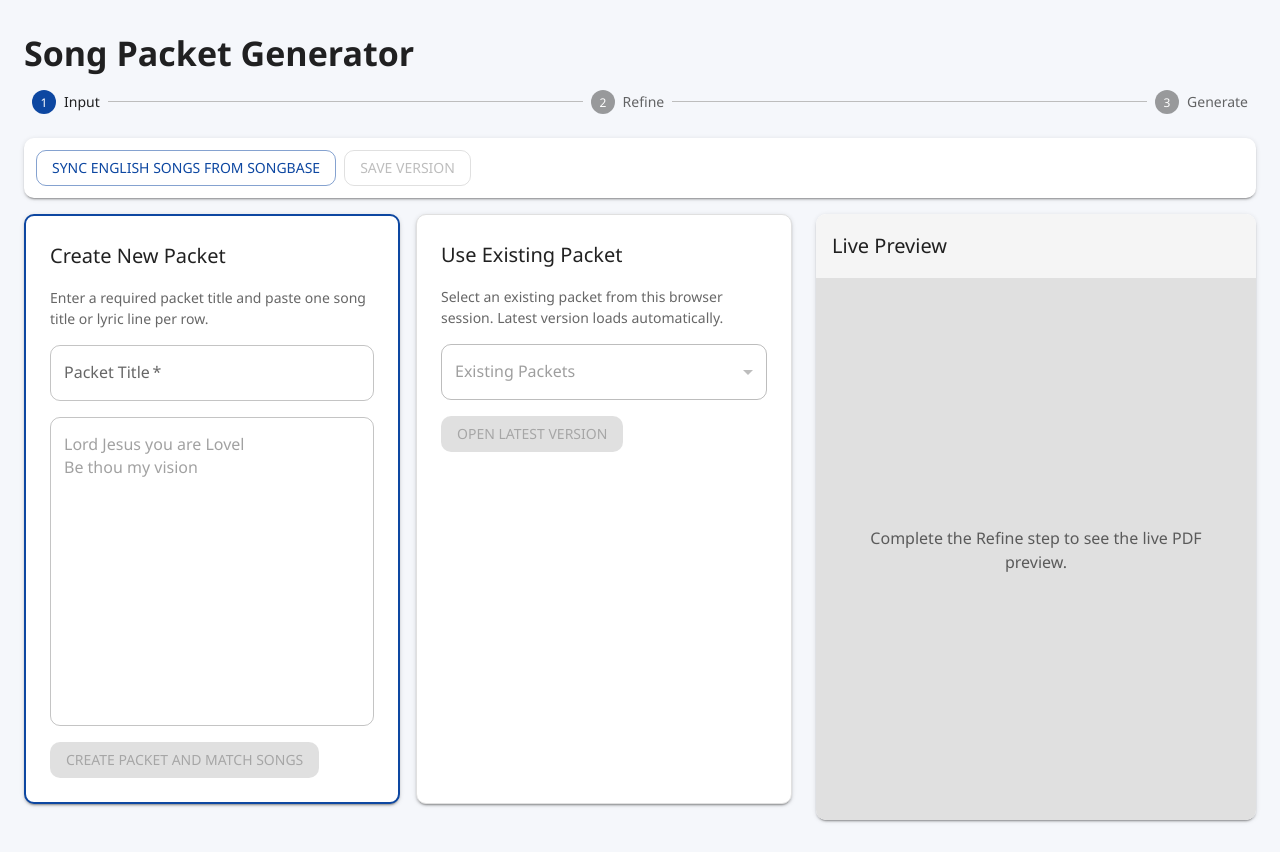
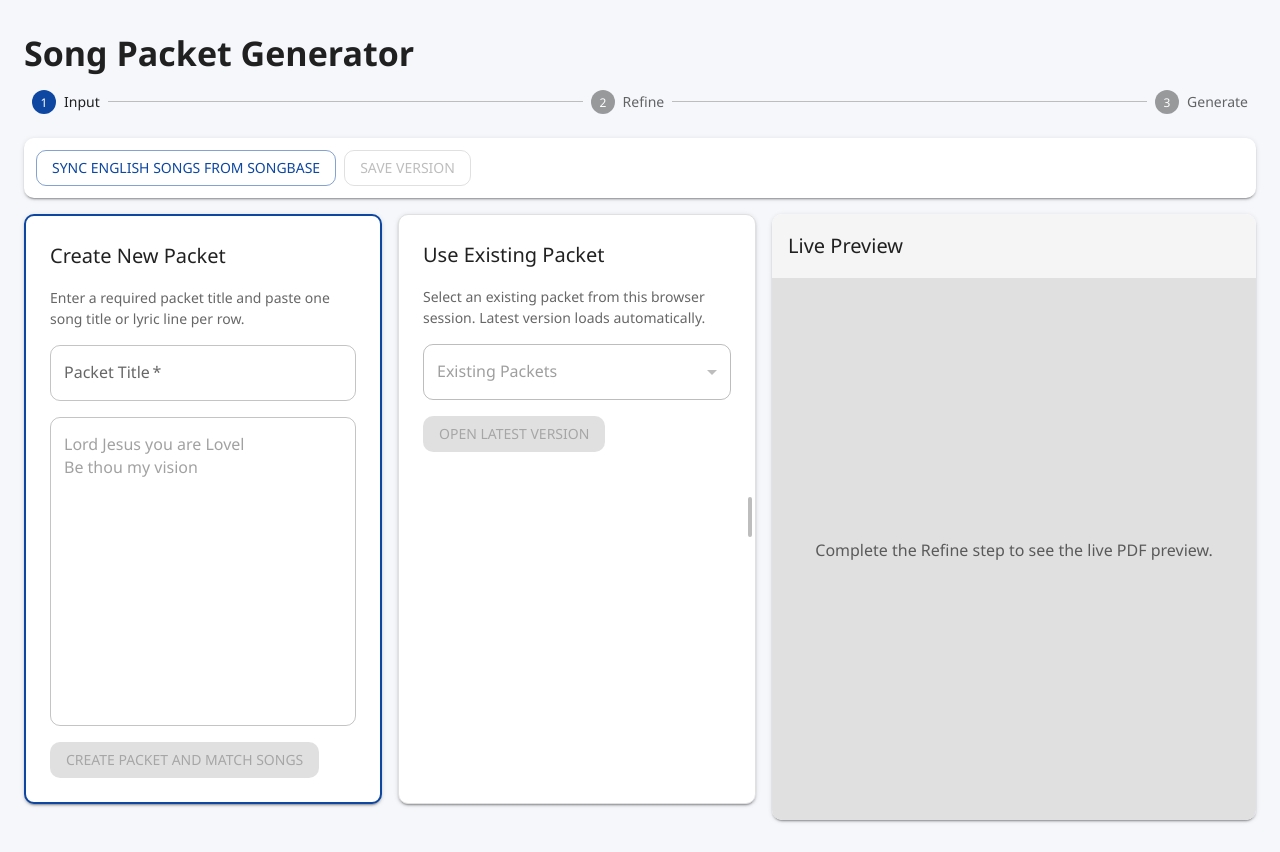
Before and after one commit to Phantasmiic/songpacketer, a React (Vite) app in the folder frontend/: page / in a window 1280 px wide. Built offline with nearby package versions, Linux system fonts and the light colour scheme.

Commit message:
feat: add resizable pdf preview sidebar and open-in-new-tab button

```diff
--- a/frontend/src/App.jsx
+++ b/frontend/src/App.jsx
@@ -24,6 +24,7 @@ import InputStep from './components/InputStep';
 import ReviewStep from './components/ReviewStep';
 import GenerateStep from './components/GenerateStep';
 import PdfPreviewSidebar from './components/PdfPreviewSidebar';
+import ResizableSidebar from './components/ResizableSidebar';
 import {
   activateSongPacketVersion,
   createSongPacket,
@@ -1099,8 +1100,8 @@ function App() {
         </Alert>
       ) : null}
 
-      <Box sx={{ display: 'grid', gridTemplateColumns: { xs: '1fr', lg: '1fr 440px', xl: '1fr 600px' }, gap: 3 }}>
-        <Box sx={{ minWidth: 0, mb: 2 }}>
+      <Box sx={{ display: 'flex', flexDirection: { xs: 'column', lg: 'row' }, gap: { xs: 3, lg: 0 } }}>
+        <Box sx={{ minWidth: 0, flexGrow: 1, mb: 2 }}>
         {step === 0 && (
           <InputStep
             mode={packetMode}
@@ -1154,8 +1155,10 @@ function App() {
           />
         )}
         </Box>
-        <Box sx={{ minWidth: 0, display: { xs: 'none', lg: 'block' } }}>
-          <PdfPreviewSidebar previewUrl={previewPdfUrl} isGenerating={isGeneratingPreview} />
+        <Box sx={{ display: { xs: 'none', lg: 'block' } }}>
+          <ResizableSidebar initialWidth={500} minWidth={350} maxWidth={1000}>
+            <PdfPreviewSidebar previewUrl={previewPdfUrl} isGenerating={isGeneratingPreview} />
+          </ResizableSidebar>
         </Box>
       </Box>
 
--- a/frontend/src/components/PdfPreviewSidebar.jsx
+++ b/frontend/src/components/PdfPreviewSidebar.jsx
@@ -1,4 +1,5 @@
-import { Box, CircularProgress, Typography, Paper } from '@mui/material';
+import { Box, CircularProgress, Typography, Paper, IconButton, Tooltip } from '@mui/material';
+import OpenInNewIcon from '@mui/icons-material/OpenInNew';
 
 function PdfPreviewSidebar({ previewUrl, isGenerating }) {
   return (
@@ -14,8 +15,19 @@ function PdfPreviewSidebar({ previewUrl, isGenerating }) {
         overflow: 'hidden',
       }}
     >
-      <Box sx={{ p: 2, borderBottom: '1px solid #e0e0e0', bgcolor: '#f5f5f5' }}>
+      <Box sx={{ p: 2, borderBottom: '1px solid #e0e0e0', bgcolor: '#f5f5f5', display: 'flex', justifyContent: 'space-between', alignItems: 'center' }}>
         <Typography variant="h6">Live Preview</Typography>
+        {previewUrl && (
+          <Tooltip title="View Larger in New Tab">
+            <IconButton
+              size="small"
+              onClick={() => window.open(previewUrl, '_blank')}
+              sx={{ color: 'text.secondary' }}
+            >
+              <OpenInNewIcon fontSize="small" />
+            </IconButton>
+          </Tooltip>
+        )}
       </Box>
       <Box sx={{ flexGrow: 1, position: 'relative', bgcolor: '#e0e0e0' }}>
         {isGenerating && (
--- /dev/null
+++ b/frontend/src/components/ResizableSidebar.jsx
@@ -0,0 +1,79 @@
+import React, { useState, useRef, useEffect } from 'react';
+import { Box } from '@mui/material';
+
+export default function ResizableSidebar({ children, initialWidth = 500, minWidth = 300, maxWidth = 800 }) {
+  const [width, setWidth] = useState(initialWidth);
+  const isResizing = useRef(false);
+
+  useEffect(() => {
+    const handleMouseMove = (e) => {
+      if (!isResizing.current) return;
+
+      // Calculate width from the right side of the screen
+      // This assumes the sidebar is on the far right.
+      const newWidth = window.innerWidth - e.clientX;
+
+      // Add constraints
+      const constrainedWidth = Math.max(minWidth, Math.min(newWidth, maxWidth, window.innerWidth - 400));
+      setWidth(constrainedWidth);
+    };
+
+    const handleMouseUp = () => {
+      if (isResizing.current) {
+        isResizing.current = false;
+        document.body.style.cursor = 'default';
+        document.body.style.userSelect = 'auto'; // Re-enable text selection
+      }
+    };
+
+    document.addEventListener('mousemove', handleMouseMove);
+    document.addEventListener('mouseup', handleMouseUp);
+
+    return () => {
+      document.removeEventListener('mousemove', handleMouseMove);
+      document.removeEventListener('mouseup', handleMouseUp);
+    };
+  }, [minWidth, maxWidth]);
+
+  const handleMouseDown = (e) => {
+    e.preventDefault();
+    isResizing.current = true;
+    document.body.style.cursor = 'col-resize';
+    document.body.style.userSelect = 'none'; // Prevent text selection while dragging
+  };
+
+  return (
+    <Box sx={{ display: 'flex', height: '100%' }}>
+      {/* Grabber Bar */}
+      <Box
+        onMouseDown={handleMouseDown}
+        sx={{
+          width: '12px',
+          cursor: 'col-resize',
+          bgcolor: 'transparent',
+          display: 'flex',
+          alignItems: 'center',
+          justifyContent: 'center',
+          transition: 'background-color 0.2s',
+          marginLeft: '-12px',
+          zIndex: 10,
+          '&:hover': {
+            bgcolor: 'rgba(0,0,0,0.05)',
+          },
+          '&::after': {
+            content: '""',
+            display: 'block',
+            width: '4px',
+            height: '40px',
+            bgcolor: '#bdbdbd',
+            borderRadius: '2px',
+          }
+        }}
+      />
+      {/* Sidebar Content */}
+      <Box sx={{ width, flexShrink: 0, pl: 2 }}>
+        {children}
+      </Box>
+    </Box>
+  );
+}
```
